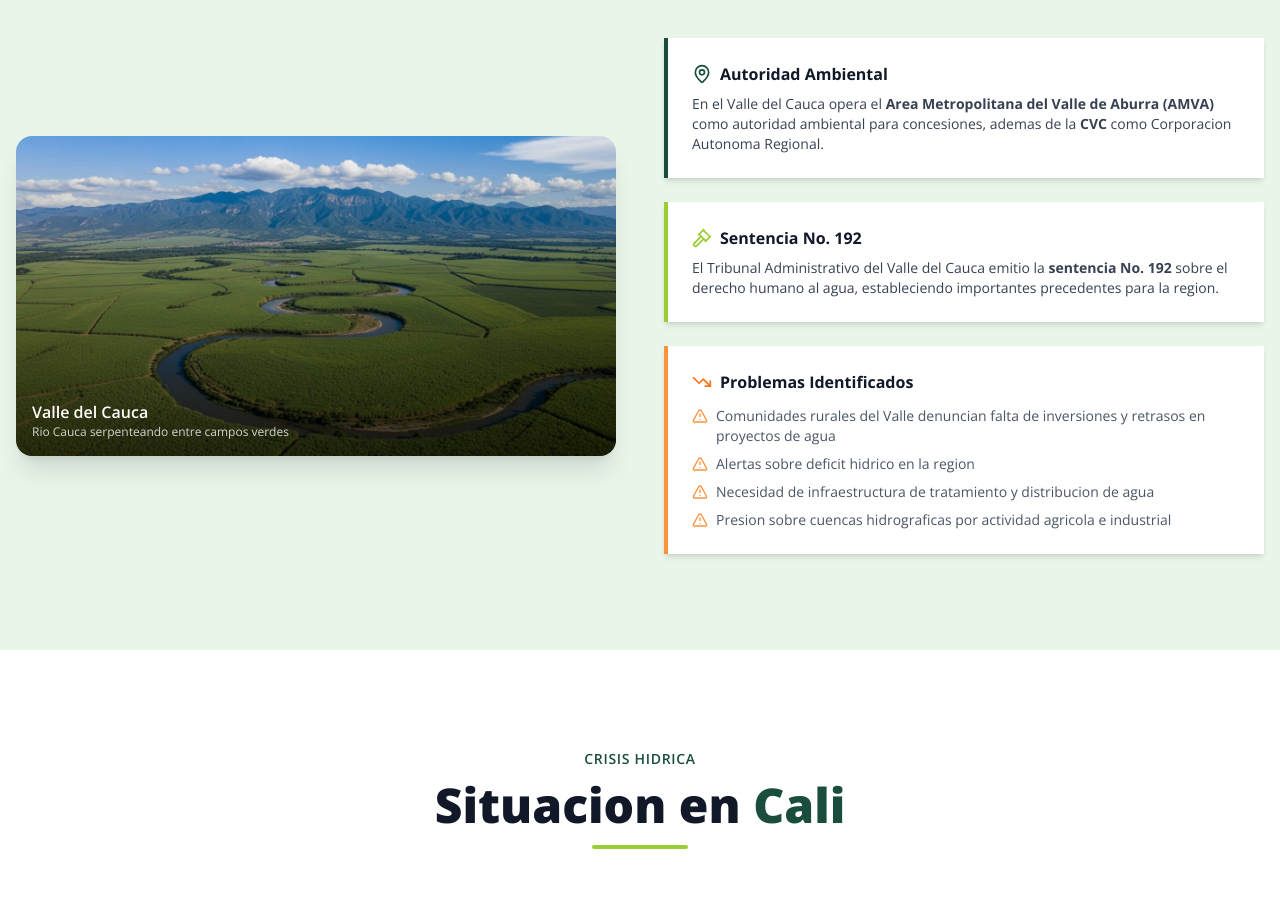
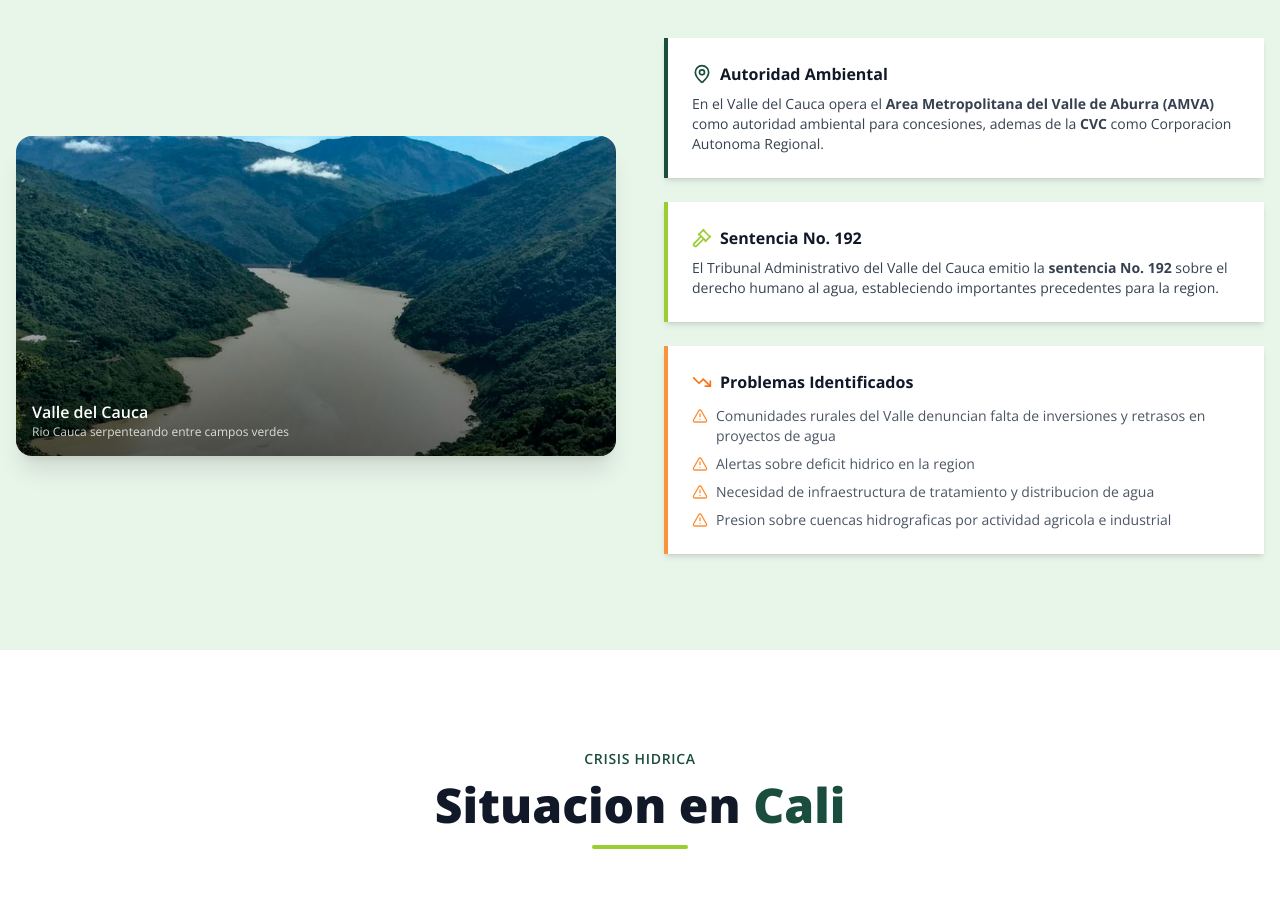
Before and after one commit to Alejandro-Fernandez-Herrera/derecho-al-agua-colombia, a React (Vite) app: page / in a window 1280 px wide. Shown: the part 8280-9192 px from the top of the page. Built offline with nearby package versions, Linux system fonts and the light colour scheme.

Commit message:
cmabios en imagen del rio cauca

```diff
--- a/src/sections/ValleCauca.tsx
+++ b/src/sections/ValleCauca.tsx
@@ -26,7 +26,7 @@ export default function ValleCauca() {
           {/* Image */}
           <div className="relative rounded-2xl overflow-hidden shadow-xl order-2 lg:order-1">
             <img
-              src={`${import.meta.env.BASE_URL}valle-cauca.jpg`}
+              src="src/components/IMG/rio-cauca.jpg"
               alt="Valle del Cauca"
               className="w-full h-80 object-cover"
             />
```
Also changed, not shown: src/components/IMG/rio-cauca.jpg (added).
